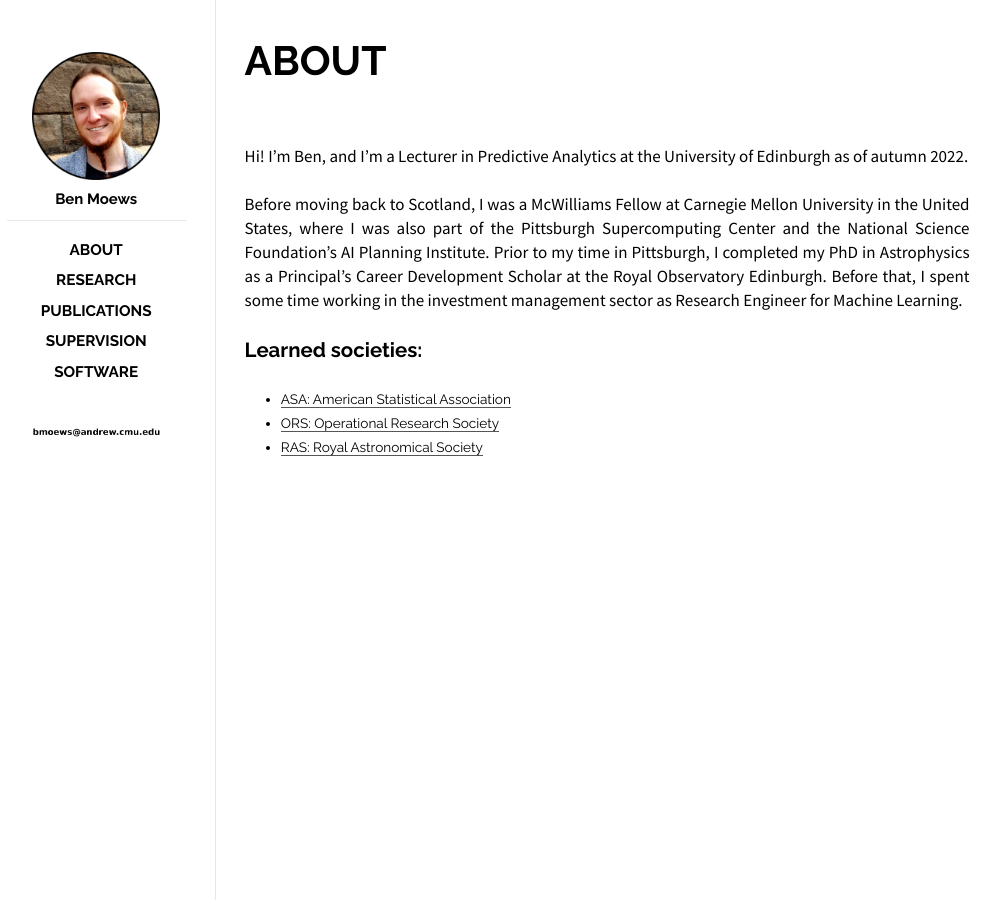
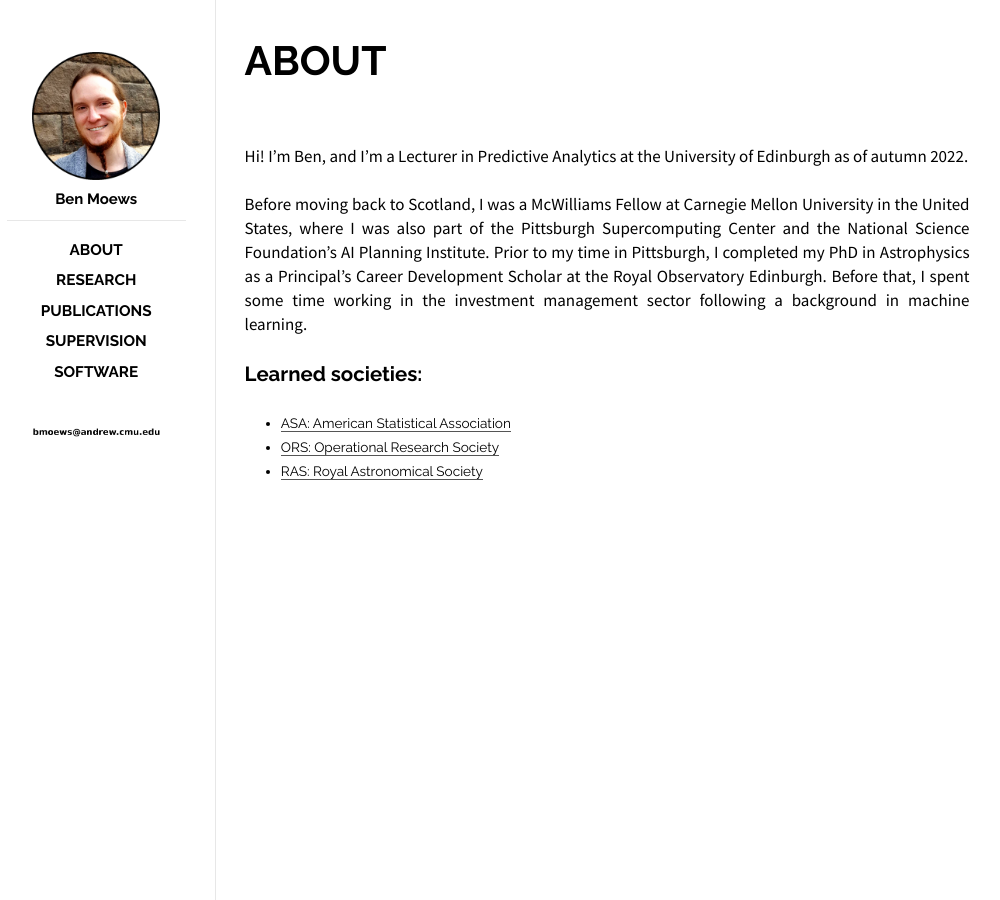
Before and after one commit to moews/moews.github.io, a Jekyll site: the page built from _posts/2017-03-27-about.md, in a window 1280 px wide. Shown: the whole page, without its empty margins (143-1143 px from the left). Built offline with Jekyll 4.4.1, drawn with Linux system fonts in a browser that asks for light colours.

Commit message:
Update 2017-03-27-about.md

```diff
--- a/_posts/2017-03-27-about.md
+++ b/_posts/2017-03-27-about.md
@@ -15,7 +15,7 @@
 
 Hi! I'm Ben, and I'm a Lecturer in Predictive Analytics at the University of Edinburgh as of autumn 2022.
 
-Before moving back to Scotland, I was a McWilliams Fellow at Carnegie Mellon University in the United States, where I was also part of the Pittsburgh Supercomputing Center and the National Science Foundation's AI Planning Institute. Prior to my time in Pittsburgh, I completed my PhD in Astrophysics as a Principal's Career Development Scholar at the Royal Observatory Edinburgh. Before that, I spent some time working in the investment management sector as  Research Engineer for Machine Learning.
+Before moving back to Scotland, I was a McWilliams Fellow at Carnegie Mellon University in the United States, where I was also part of the Pittsburgh Supercomputing Center and the National Science Foundation's AI Planning Institute. Prior to my time in Pittsburgh, I completed my PhD in Astrophysics as a Principal's Career Development Scholar at the Royal Observatory Edinburgh. Before that, I spent some time working in the investment management sector following a background in machine learning.
 
 <!--Hi! I'm Ben, and I'm a Lecturer in Predictive Analytics at the University of Edinburgh. Before moving back to Scotland, I was a McWilliams Fellow at Carnegie Mellon University in the United States, where I was also part of the Pittsburgh Supercomputing Center and the NSF AI Planning Institute.
 
```
